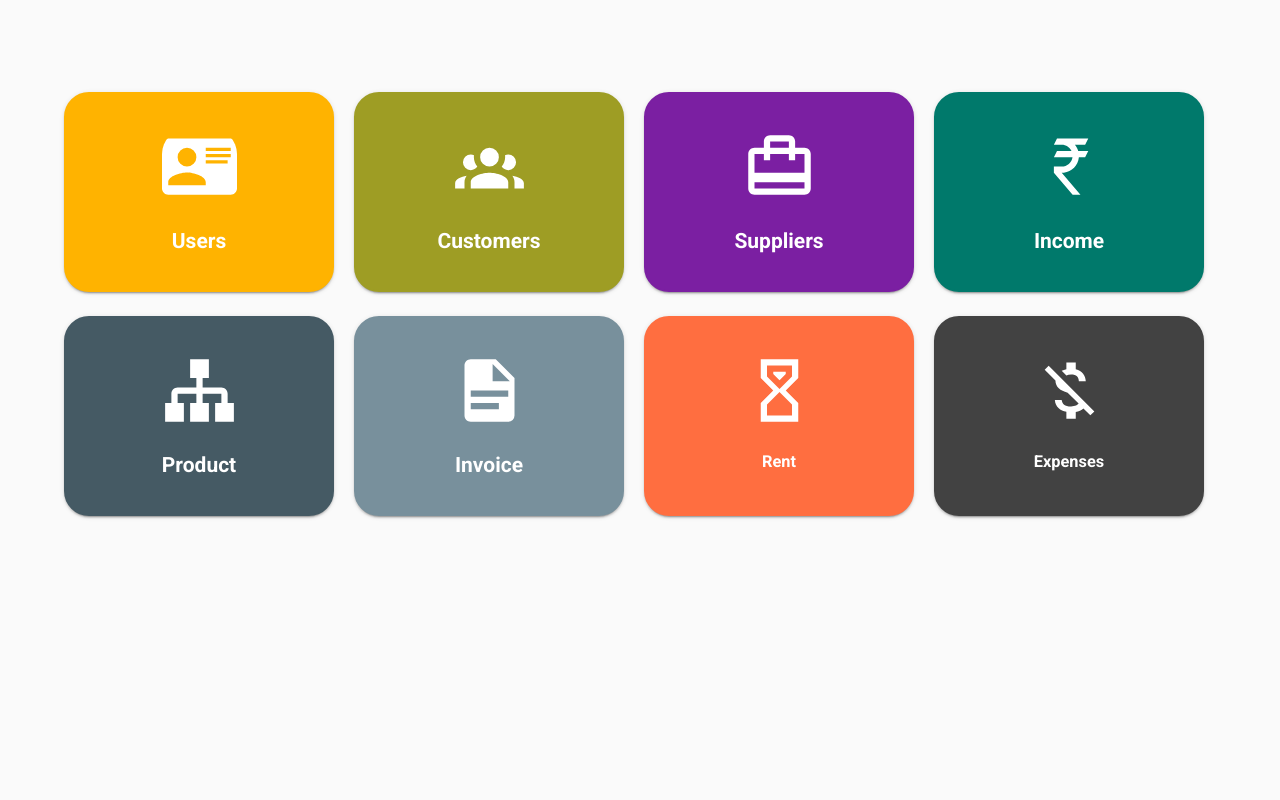
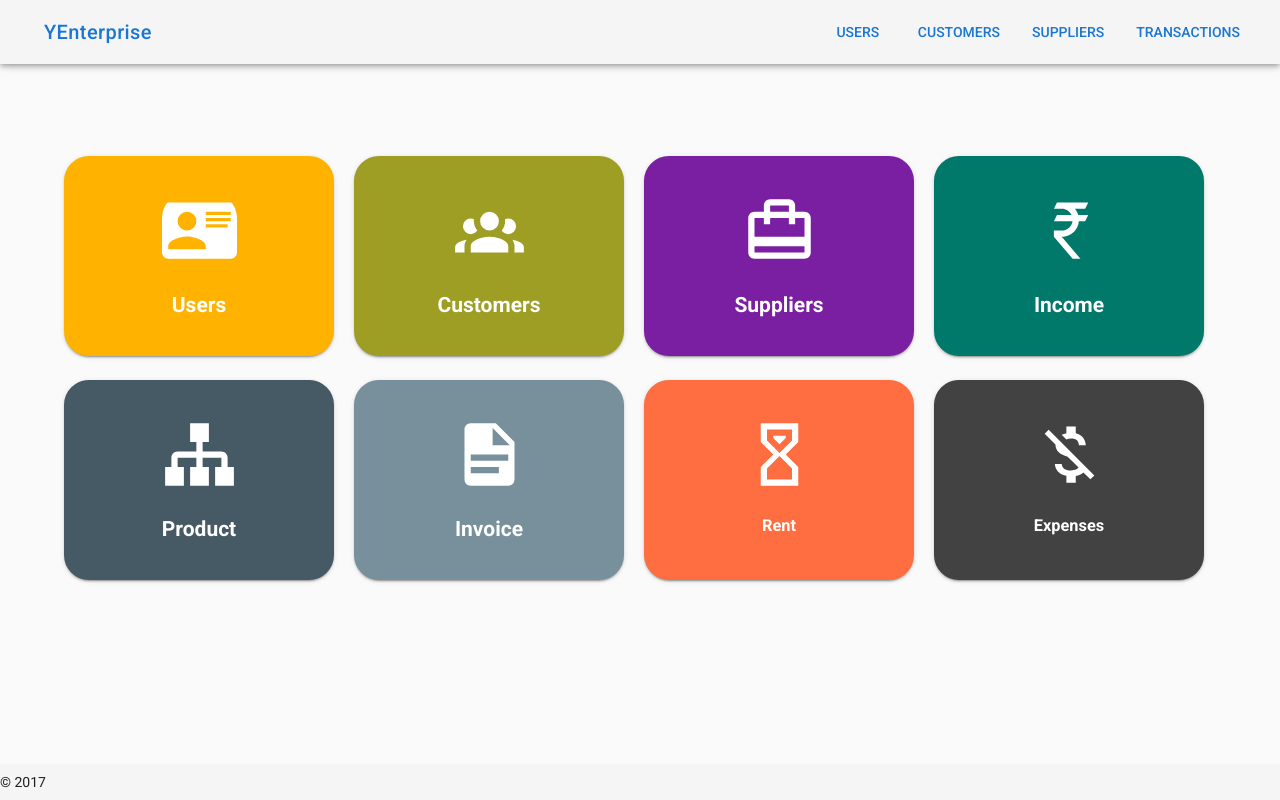
Before and after one commit to shahkishan/YEnterprise, a Vue app: page /dashboard in a window 1280 px wide. Built offline with nearby package versions, Linux system fonts and the light colour scheme.

Commit message:
toolbar added

```diff
--- a/package.json
+++ b/package.json
@@ -14,6 +14,7 @@
     "connect-history-api-fallback": "^1.5.0",
     "express": "^4.16.2",
     "vue": "^2.5.2",
+    "vue-model": "^2.0.7",
     "vue-router": "^3.0.1",
     "vuetify": "^1.0.0",
     "vuex": "^3.0.1"
--- a/src/App.vue
+++ b/src/App.vue
@@ -1,6 +1,6 @@
 <template>
   <v-app>
-    <!-- <v-navigation-drawer
+    <v-navigation-drawer
       persistent
       :mini-variant="miniVariant"
       :clipped="clipped"
@@ -8,6 +8,8 @@
       enable-resize-watcher
       fixed
       app
+      class="hidden-sm-and-up "
+      v-if="!myToolbar"
     >
       <v-list>
         <v-list-tile
@@ -27,46 +29,39 @@
     <v-toolbar
       app
       :clipped-left="clipped"
+      class="hidden-xs-only "
+      v-if="!myToolbar"
     >
-      <v-toolbar-side-icon @click.stop="drawer = !drawer"></v-toolbar-side-icon>
-      <v-btn icon @click.stop="miniVariant = !miniVariant">
-        <v-icon v-html="miniVariant ? 'chevron_right' : 'chevron_left'"></v-icon>
-      </v-btn>
-      <v-btn icon @click.stop="clipped = !clipped">
+      <v-toolbar-side-icon @click.stop="drawer = !drawer" class="hidden-sm-and-up "></v-toolbar-side-icon>
+      <!-- <v-btn icon @click.stop="clipped = !clipped">
         <v-icon>web</v-icon>
-      </v-btn>
-      <v-btn icon @click.stop="fixed = !fixed">
+      </v-btn> -->
+      <!-- <v-btn icon @click.stop="fixed = !fixed">
         <v-icon>remove</v-icon>
-      </v-btn>
-      <v-toolbar-title v-text="title"></v-toolbar-title>
+      </v-btn> -->
+
+      <v-toolbar-title v-text="title" style="color:#1976D2"></v-toolbar-title>
       <v-spacer></v-spacer>
-      <v-btn icon @click.stop="rightDrawer = !rightDrawer">
-        <v-icon>menu</v-icon>
-      </v-btn>
+
+
+
+      <v-toolbar-items class="hidden-xs-only">
+        <v-btn
+          flat
+          v-for="(item) in items"
+          :key="item.title"
+          :to="item.link">
+          <!-- <v-icon left dark>{{ item.icon }}</v-icon> -->
+          <span style="color:#1976D2">{{item.title}}</span>
+        </v-btn>
+</v-toolbar-items>
     </v-toolbar>
     <v-content>
       <router-view/>
     </v-content>
-    <v-navigation-drawer
-      temporary
-      :right="right"
-      v-model="rightDrawer"
-      fixed
-      app
-    >
-      <v-list>
-        <v-list-tile @click="right = !right">
-          <v-list-tile-action>
-            <v-icon>compare_arrows</v-icon>
-          </v-list-tile-action>
-          <v-list-tile-title>Switch drawer (click me)</v-list-tile-title>
-        </v-list-tile>
-      </v-list>
-    </v-navigation-drawer>
     <v-footer :fixed="fixed" app>
       <span>&copy; 2017</span>
-    </v-footer>-->
-    <router-view></router-view>
+    </v-footer>
   </v-app>
 </template>
 
@@ -75,18 +70,32 @@ export default {
   data () {
     return {
       clipped: false,
-      drawer: true,
+      drawer: false,
       fixed: false,
       items: [{
         icon: 'bubble_chart',
-        title: 'Inspire'
+        title: 'Users'
+      },{
+        title: 'Customers'
+      },{
+        title:'Suppliers'
+      },{
+        title:
+          'Transactions'
       }],
       miniVariant: false,
       right: true,
       rightDrawer: false,
-      title: 'Vuetify.js'
+      title: 'YEnterprise'
     }
   },
-  name: 'App'
+  name: 'App',
+  computed:{
+    myToolbar:function(){
+      console.log("login"+this.$store.getters.isLoginPage)
+      return this.$store.getters.isLoginPage;
+    }
+
+  }
 }
 </script>
--- a/src/components/Dashboard.vue
+++ b/src/components/Dashboard.vue
@@ -2,7 +2,7 @@
 	<v-container fluid grid-list-md text-xs-center mt-3 pl-3 pr-3>
 		<v-layout row wrap pl-5 pr-5>
 			<v-flex d-flex xs12 md3 sm6 pr-3 mt-5 mb-3>
-				<v-card dark color="amber darken-1" height="200px" width="90%" raised hover="" class="item">
+				<v-card dark color="amber darken-1" height="200px" width="90%" raised hover="" class="item" :to="{name:'Users'}">
 					<!-- <v-icon class="icon">person</v-icon> -->
 					<!-- <v-icon class="icon">mdi-human-icon</v-icon> -->
 					<svg class="myIcon" style="width:75px;height:75px" viewBox="0 0 24 24">
@@ -106,7 +106,11 @@
 <script>
 
   export default {
+	  created(){
+          this.$store.dispatch('loginPage',false)
 
+		  console.log("login page: "+this.$store.getters.isLoginPage)
+	  }
 
   }
 </script>
--- a/src/components/Login.vue
+++ b/src/components/Login.vue
@@ -53,12 +53,18 @@
       }
     },
     methods:{
+
       onLogin(){
-        this.$store.commit('LOGIN_SUCCESS',true);
-        console.log(this.$store.getters.isLoggedIn);
-        console.log(this.year);
+        if(this.email=='admin@admin.com' && this.password=='admin123'){
+          console.log('here')
+          this.$store.dispatch('loginSuccess',this.year)
+          this.$router.push('dashboard');
+        }
+          console.log(this.$store.getters.isLoggedIn);
+          console.log(this.year);
         // if(this.$store.getters.isLoggedIn)
         //   this.$router.push('dashboard');
+        // this.$user.login();
 
         this.$http.post('https://yenterprise-backend.herokuapp.com/login',{
           username: this.email,
@@ -70,6 +76,11 @@
           console.log(error)
         })
       }
+    },
+    created(){
+     // alert('created')
+        this.$store.dispatch('loginPage',true)
+        console.log("login page: "+this.$store.getters.isLoginPage)
     }
   }
 </script>
--- a/src/components/Users.vue
+++ b/src/components/Users.vue
@@ -19,8 +19,33 @@
                 <v-text-field label="Contact Number" v-model="editedItem.contact"></v-text-field>
               </v-flex>
               <v-flex xs12 sm6 md4>
-                <v-text-field label="Date of Birth" v-model="editedItem.dob"></v-text-field>
-              </v-flex>
+      <v-menu
+        ref="menu"
+        lazy
+        :close-on-content-click="false"
+        v-model="menu"
+        transition="scale-transition"
+        offset-y
+        full-width
+        :nudge-right="40"
+        min-width="290px"
+        :return-value.sync="date"
+      >
+        <v-text-field
+          slot="activator"
+          label="Date of Birth"
+          v-model="editedItem.dob"
+          prepend-icon="event"
+          readonly
+        ></v-text-field>
+        <v-date-picker v-model="editedItem.dob" no-title scrollable>
+          <v-spacer></v-spacer>
+          <v-btn flat color="primary" @click="menu = false">Cancel</v-btn>
+          <v-btn flat color="primary" @click="$refs.menu.save(date)">OK</v-btn>
+        </v-date-picker>
+      </v-menu>
+    </v-flex>
+    <v-spacer></v-spacer>
               <!-- <v-flex xs12 sm6 md4>
                 <v-text-field label="Protein (g)" v-model="editedItem.protein"></v-text-field>
               </v-flex> -->
@@ -100,6 +125,7 @@
   export default {
     data: () => ({
       dialog: false,
+      idCnt:4,
               headers:[
             {text: 'Id', value:'id', sortable: false},
             {text:'Name',value:'name', sortable: false},
@@ -112,26 +138,26 @@
       items: [],
       editedIndex: -1,
       editedItem: {
-       id: 1,
-       name: '',
+        id: 4,
+        name: '',
         email: '',
         contact: '',
         dob:'',
-        date_created: ''
+        date_created: '2017-01-01'
       },
       defaultItem: {
-        id: 1,
-       name: '',
+        id: 4,
+        name: '',
         email: '',
         contact: '',
         dob:'',
-        date_created: '1/1/2017'
+        date_created: '2017-01-01'
       }
     }),
 
     computed: {
       formTitle () {
-        return this.editedIndex === -1 ? 'New Item' : 'Edit Item'
+        return this.editedIndex === -1 ? 'New User' : 'Edit User'
       }
     },
 
@@ -148,9 +174,9 @@
     methods: {
       initialize () {
         this.items = [
-           {value: false,id: 1, name:'Kishan', email:'kshah1125@gmail.com', contact:'8511528252', dob:'20/01/1997',date_created:'1/1/2017'},
-            {value: false,id: 1, name:'Shah', email:'ks25@gmail.com',contact: '8200694242', dob:'20/02/1997',date_created:'1/3/2017'},
-            {value: false,id: 1, name:'abc', email:'ksha35@gmail.com',contact:'1234567890', dob:'20/04/1997',date_created:'1/2/2017'}
+           {value: false,id: 1, name:'Kishan', email:'kshah1125@gmail.com', contact:'8511528252', dob:'1997-20-01',date_created:'2017-01-01'},
+            {value: false,id: 2, name:'Shah', email:'ks25@gmail.com',contact: '8200694242', dob:'1997-02-02',date_created:'2017-02-05'},
+            {value: false,id: 3, name:'abc', email:'ksha35@gmail.com',contact:'1234567890', dob:'1995-03-05',date_created:'2018-01-02'}
         ]
       },
 
@@ -163,6 +189,7 @@
       deleteItem (item) {
         const index = this.items.indexOf(item)
         confirm('Are you sure you want to delete this item?') && this.items.splice(index, 1)
+        this.idCnt--;
       },
 
       close () {
@@ -174,12 +201,15 @@
       },
 
       save () {
+        this.editItem.id=this.idCnt
         if (this.editedIndex > -1) {
           Object.assign(this.items[this.editedIndex], this.editedItem)
         } else {
           this.items.push(this.editedItem)
         }
+
         this.close()
+        this.idCnt++
       },
 
       userSelected(user){
--- a/src/main.js
+++ b/src/main.js
@@ -7,11 +7,34 @@ import Vuetify from 'vuetify'
 import 'vuetify/dist/vuetify.min.css'
 import Vuex from 'vuex'
 import {store} from './store'
+var VueModels = require('vue-model')
 window.axios = require('axios');
 window.axios.defaults.headers.common['X-Requested-With'] = 'XMLHttpRequest'
 Vue.prototype.$http = window.axios
 Vue.use(Vuetify)
 Vue.use(Vuex)
+// Vue.use(VueModel);
+
+// Vue.models.register('user',{
+//   attributes: [
+//     'id',
+//     'name',
+//     'email',
+//     'contact'
+// ],
+
+// http:{
+//     baseRoute: 'url',
+//     actions:{
+//         destroy:false
+//     }
+// },
+// methods:{
+//     login(){
+//         alert('login()');
+//     }
+// }
+// })
 
 Vue.config.productionTip = false
 
--- /dev/null
+++ b/src/store/User/index.js
@@ -0,0 +1,38 @@
+import Vue from 'vue'
+import Vuex from 'vuex'
+Vue.use(Vuex)
+
+export default{
+    state:{
+        isLoggedIn: false,
+        email:'admin@admin.com',
+        password:'admin123',
+        year:''
+    },
+    getters: {
+        isLoggedIn: state=> state.isLoggedIn,
+        isLoginPage: state=> state.isLoginPage,
+        email:state=>state.email,
+        password:state=>state.password,
+        year:state=>state.year
+    },
+    mutations:{
+        LOGIN_SUCCESS:(state,payload)=>{
+            state.isLoggedIn=payload;
+        },
+        UPDATE_YEAR:(state,year)=>{
+            state.year=year;
+        }
+
+    },
+    actions:{
+        loginSuccess({commit,getters},payload,year){
+            commit("LOGIN_SUCCESS",payload);
+            commit('UPDATE_YEAR',year)
+        },
+
+        loginPage({commit,getters},payload){
+            commit('LOGIN_PAGE',payload);
+        }
+    }
+}
--- a/src/store/index.js
+++ b/src/store/index.js
@@ -1,24 +1,38 @@
 import Vue from 'vue'
 import Vuex from 'vuex'
+import user from './User/index'
 Vue.use(Vuex)
 
 export const store = new Vuex.Store({
+    // modules:{
+    //     user: user
+    // },
     state:{
         count:0,
-        isLoggedIn: false
+        isLoggedIn: false,
+        isLoginPage:false
     },
     getters: {
-        isLoggedIn: state=> state.isLoggedIn
-
+        // isLoggedIn: state=> state.isLoggedIn,
+        isLoginPage: state=> state.isLoginPage
     },
     mutations:{
-        LOGIN_SUCCESS:(state,payload)=>{
-            state.isLoggedIn=!state.isLoggedIn;
+        // LOGIN_SUCCESS:(state,payload)=>{
+        //     state.isLoggedIn=!state.isLoggedIn;
+        // },
+
+        LOGIN_PAGE:(state,payload)=>{
+            state.isLoginPage=payload;
+        }
+    },
+    actions:{
+        // loginSuccess: (context,payload)=>{
+        //     context.commit("LOGIN_SUCCESS",payload)
+        // }
+
+        loginPage({commit,getters},payload){
+            commit('LOGIN_PAGE',payload);
+            // alert("here  ")
         }
     }
-    // actions:{
-    //     loginSuccess: (context,payload)=>{
-    //         context.commit("LOGIN_SUCCESS",payload)
-    //     }
-    // }
 })
```
Also changed, not shown: src/models/User.Vue (added), 15 other files (tests, documents, lock files or other folders).
